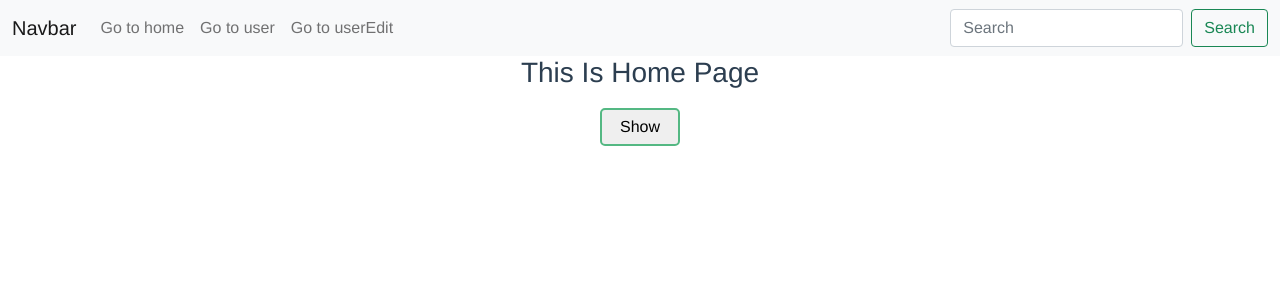
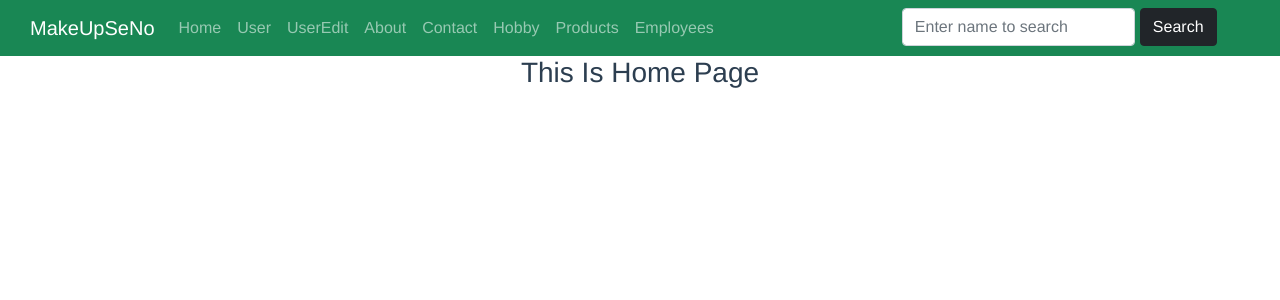
Before and after one commit to cnttc-phamminhoanh/vueJs, a Vue app: page / in a window 1280 px wide. Shown: the top 300 px of the page. Built offline with nearby package versions, Linux system fonts and the light colour scheme.

Commit message:
add bootstrap-vue and design narbar

```diff
--- a/package.json
+++ b/package.json
@@ -8,7 +8,11 @@
     "lint": "vue-cli-service lint"
   },
   "dependencies": {
+    "@fortawesome/fontawesome-svg-core": "^1.2.36",
+    "@fortawesome/free-solid-svg-icons": "^5.15.4",
+    "@fortawesome/vue-fontawesome": "^2.0.2",
     "bootstrap": "^5.1.0",
+    "bootstrap-vue": "^2.21.2",
     "core-js": "^3.6.5",
     "jquery": "^3.6.0",
     "popper.js": "^1.16.1",
--- /dev/null
+++ b/src/components/Employees.vue
@@ -0,0 +1,68 @@
+<template>
+    <div class="employees">
+
+
+        <div class="button">
+            <button v-on:click="isShow=!isShow">
+                <span v-if="isShow">Hide</span>
+                <span v-else>Show</span>
+            </button>
+        </div>
+
+        <Table v-if="isShow" :msg="welcome" :employees="employees" />
+    </div>
+</template>
+<script>
+
+import Table from './Table.vue'
+
+export default {
+    name: 'Employees',
+    components: {
+        Table
+    },
+    data() {
+        return {
+            // message: 'This is a great message',
+            isShow: false,
+            welcome: 'Welcome to Employees Table',
+            employees: [
+                {
+                id: 3120417016,
+                name: 'Phạm Minh Oanh',
+                address:'K130/2 Ông Ích Đường, Đà Nẵng'
+                },
+                {
+                id: 2320370573,
+                name: 'Hoàng Thị Ái Hoài',
+                address:'K69/16 Lý Thái Tổ, Đà Nẵng'
+                },
+                {
+                id: 2063631942,
+                name: 'Ricky Start',
+                address:'Thị Trấn Hương An, Quảng Nam'
+                },
+                {
+                id: 2063634586,
+                name: 'Yuno Big Boy',
+                address:'15 Đỗ Quang, Đà Nẵng'
+                },
+                {
+                id: 2063637894,
+                name: 'MCK',
+                address:'k15/12 Phú Lộc 4, Đà Nẵng'
+                }
+            ],
+        }
+    }
+}
+</script>
+<style scope>
+    .button button{
+        margin: 10px auto;
+        width: 80px;
+        padding: 5px 5px;
+        border: solid 2px #54b883;
+        border-radius: 5px;
+    }
+</style>
--- a/src/components/HelloWorld.vue
+++ b/src/components/HelloWorld.vue
@@ -22,6 +22,8 @@
           </tr>
         </tbody>
       </table>
+
+      <b-table striped hover :items="employees"></b-table>
     </div>
   </div>
 </template>
--- a/src/components/Home.vue
+++ b/src/components/Home.vue
@@ -1,6 +1,10 @@
 <template>
     <div class="home">
         <h3>This Is Home Page</h3>
+
+
+
+        <!--<p>{{ message }}</p>
 
         <div class="button">
             <button v-on:click="isShow=!isShow">
@@ -9,66 +13,60 @@
             </button>
         </div>
 
-        <!--<p>{{ message }}</p>
+         <HelloWorld v-if="isShow" :msg="welcome" :employees="employees" :propertyEmployee="Object.keys(employees[0])" />
 
         :mess="message" @messageChanged="message=$event" //bỏ vô HelloWorld
         -->
 
-        <HelloWorld v-if="isShow" :msg="welcome" :employees="employees" :propertyEmployee="Object.keys(employees[0])" />
+
     </div>
 </template>
 <script>
 
-import HelloWorld from './HelloWorld.vue'
-import 'bootstrap/dist/css/bootstrap.min.css';
+// import HelloWorld from './HelloWorld.vue'
+// import 'bootstrap/dist/css/bootstrap.min.css';
 
 export default {
     name: 'Home',
     components: {
-        HelloWorld
+
     },
     data() {
         return {
             // message: 'This is a great message',
-            isShow: false,
-            welcome: 'Welcome to Employees Table',
-            employees: [
-                {
-                id: 3120417016,
-                name: 'Phạm Minh Oanh',
-                address:'K130/2 Ông Ích Đường, Đà Nẵng'
-                },
-                {
-                id: 2320370573,
-                name: 'Hoàng Thị Ái Hoài',
-                address:'K69/16 Lý Thái Tổ, Đà Nẵng'
-                },
-                {
-                id: 2063631942,
-                name: 'Phạm Tuấn Dũng',
-                address:'Thị Trấn Hương An, Quảng Nam'
-                },
-                {
-                id: 2063634586,
-                name: 'Trần Duy Chương',
-                address:'15 Đỗ Quang, Đà Nẵng'
-                },
-                {
-                id: 2063637894,
-                name: 'Lê Nho Thắng ',
-                address:'k15/12 Phú Lộc 4, Đà Nẵng'
-                }
-            ],
+            // isShow: false,
+            // welcome: 'Welcome to Employees Table',
+            // employees: [
+            //     {
+            //     id: 3120417016,
+            //     name: 'Phạm Minh Oanh',
+            //     address:'K130/2 Ông Ích Đường, Đà Nẵng'
+            //     },
+            //     {
+            //     id: 2320370573,
+            //     name: 'Hoàng Thị Ái Hoài',
+            //     address:'K69/16 Lý Thái Tổ, Đà Nẵng'
+            //     },
+            //     {
+            //     id: 2063631942,
+            //     name: 'Phạm Tuấn Dũng',
+            //     address:'Thị Trấn Hương An, Quảng Nam'
+            //     },
+            //     {
+            //     id: 2063634586,
+            //     name: 'Yuno Big Boy',
+            //     address:'15 Đỗ Quang, Đà Nẵng'
+            //     },
+            //     {
+            //     id: 2063637894,
+            //     name: 'MCK',
+            //     address:'k15/12 Phú Lộc 4, Đà Nẵng'
+            //     }
+            // ],
         }
     }
 }
 </script>
 <style scope>
-    .button button{
-        margin: 10px auto;
-        width: 80px;
-        padding: 5px 5px;
-        border: solid 2px #54b883;
-        border-radius: 5px;
-    }
+
 </style>
--- /dev/null
+++ b/src/components/Table.vue
@@ -0,0 +1,37 @@
+<template>
+  <div class="table">
+    <h1>{{ msg }}</h1>
+    <div class="employee-table">
+        <b-table striped hover :items="employees"></b-table>
+    </div>
+  </div>
+</template>
+
+<script>
+export default {
+  name: 'Table',
+  props: {
+    msg: String,
+    employees: Array,
+  },
+  // data() {
+  //   return {
+  //     message: '',
+  //   }
+  // },
+  // methods: {
+  //   changeMessage(event) {
+  //     this.message = event.target.value;
+  //     this.$emit('messageChanged', this.message)
+  //   }
+  // },
+}
+</script>
+
+<!-- Add "scoped" attribute to limit CSS to this component only -->
+<style scoped>
+  .employee-table {
+    width: 80%;
+    margin: 40px auto;
+  }
+</style>
--- a/src/components/TopMenu.vue
+++ b/src/components/TopMenu.vue
@@ -1,40 +1,55 @@
 <template>
     <div class="top-menu">
-        <nav class="navbar navbar-expand-lg navbar-light bg-light">
-        <div class="container-fluid">
-            <a class="navbar-brand" href="#">Navbar</a>
-            <button class="navbar-toggler" type="button" data-bs-toggle="collapse" data-bs-target="#navbarSupportedContent" aria-controls="navbarSupportedContent" aria-expanded="false" aria-label="Toggle navigation">
-            <span class="navbar-toggler-icon"></span>
-            </button>
-            <div class="collapse navbar-collapse" id="navbarSupportedContent">
-            <ul class="navbar-nav me-auto mb-2 mb-lg-0">
+        <b-navbar toggleable="lg" type="dark" variant="success" class="navbar-horizontal">
+            <b-navbar-brand href="#">MakeUpSeNo</b-navbar-brand>
+
+            <b-navbar-toggle target="nav-collapse"></b-navbar-toggle>
+
+            <b-collapse id="nav-collapse" is-nav>
+                <b-navbar-nav class="ml-auto">
                     <li class="nav-item">
-                    <router-link class="nav-link" to="/">Go to home</router-link>
+                        <router-link class="nav-link" to="/">Home</router-link>
                     </li>
                     <li class="nav-item">
-                    <router-link class="nav-link" to="/user">Go to user</router-link>
+                        <router-link class="nav-link" to="/user">User</router-link>
+                    </li>
+                    <li class="nav-item">
+                        <router-link class="nav-link" to="/useredit">UserEdit</router-link>
+                    </li>
+                    <li class="nav-item">
+                        <router-link class="nav-link" to="">About</router-link>
+                    </li>
+                    <li class="nav-item">
+                        <router-link class="nav-link" to="">Contact</router-link>
+                    </li>
+                    <li class="nav-item">
+                        <router-link class="nav-link" to="">Hobby</router-link>
                     </li>
 
                     <li class="nav-item">
-                    <router-link class="nav-link" to="/useredit">Go to userEdit</router-link>
+                        <router-link class="nav-link" to="">Products</router-link>
                     </li>
 
-                <!-- <li class="nav-item">
-                    <router-link class="nav-link" to="/useredit">{{ msg }}</router-link>
-                </li> -->
-            </ul>
-            <form class="d-flex">
-                <input class="form-control me-2" type="search" placeholder="Search" aria-label="Search">
-                <button class="btn btn-outline-success" type="submit">Search</button>
-            </form>
+                    <li class="nav-item">
+                        <router-link class="nav-link" to="/employees">Employees</router-link>
+                    </li>
+
+                    <div class="in-but">
+
+                        <div class="w">
+                            <b-form-input v-model="text" placeholder="Enter name to search"></b-form-input>
+                            <b-button variant="dark">Search</b-button>
                         </div>
+
                     </div>
-        </nav>
+                </b-navbar-nav>
+            </b-collapse>
+        </b-navbar>
     </div>
 </template>
 
 <script>
-import 'bootstrap/js/dist/dropdown';
+// import 'bootstrap/js/dist/dropdown';
 
 export default {
     name: 'TopMenu',
@@ -43,11 +58,11 @@ export default {
     // },
 
     // đoạn comment dưới cho bus event
-    // data() {
-    //     return {
-    //         message: '',
-    //     }
-    // },
+    data() {
+        return {
+            text: '',
+        }
+    },
     // mounted() {
     //     this.$root.$on("messageChanged", (msg) => {
     //         this.message = msg;
@@ -56,5 +71,17 @@ export default {
 }
 </script>
 <style scoped>
+    .top-menu > nav > a {
+        margin-left: 30px;
+    }
+    .in-but input {
 
+    }
+    .in-but button {
+        margin-left: 5px;
+    }
+    .w {
+        display: flex;
+        margin-left: 180px;
+    }
 </style>
--- a/src/main.js
+++ b/src/main.js
@@ -3,7 +3,21 @@ import App from './App.vue'
 import VueRouter from 'vue-router'
 import { routes } from './routes'
 
+import { BootstrapVue } from 'bootstrap-vue'
+import 'bootstrap/dist/css/bootstrap.css'
+import 'bootstrap-vue/dist/bootstrap-vue.css'
+
+import { library } from '@fortawesome/fontawesome-svg-core'
+import { faCoffee } from '@fortawesome/free-solid-svg-icons'
+import { FontAwesomeIcon } from '@fortawesome/vue-fontawesome'
+
+library.add(faCoffee)
+
+Vue.component('font-awesome-icon', FontAwesomeIcon)
+
 Vue.config.productionTip = false
+
+Vue.use(BootstrapVue)
 
 Vue.use(VueRouter);
 
--- a/src/routes.js
+++ b/src/routes.js
@@ -1,8 +1,10 @@
 import Home from './components/Home.vue';
 import User from './components/user/User.vue';
 import UserEdit from './components/user/UserEdit.vue';
+import Employees from './components/Employees.vue';
 export const routes = [
     { path: '/',name: 'homepage', component: Home },
     { path: '/user',name: 'userpage', component: User },
     { path: '/useredit',name: 'usereditpage', component: UserEdit },
+    { path: '/employees',name: 'employeespage', component: Employees },
 ]
```
Also changed, not shown: 1 other file (tests, documents, lock files or other folders). Lines whose indentation alone changed are shown as unchanged.
